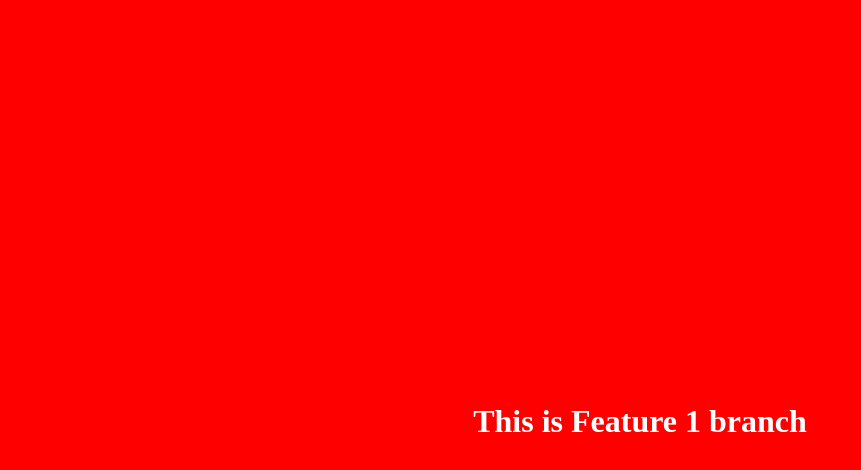
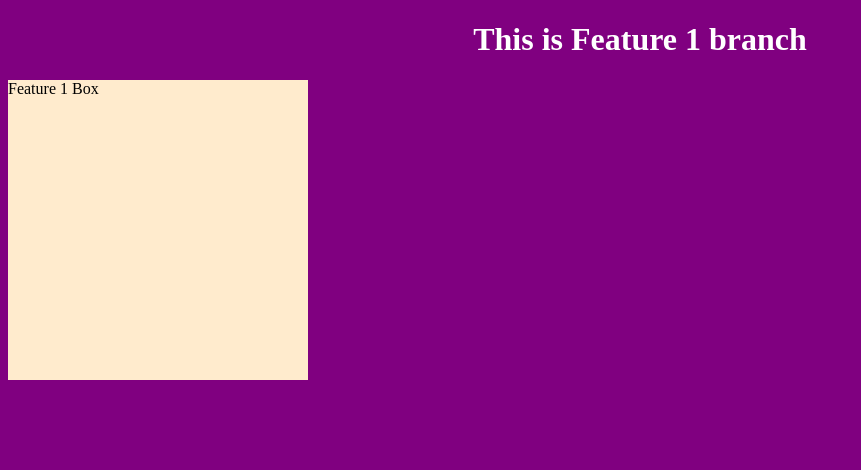
Before and after one commit to Sandeepbidla/cherrypick-example, a plain HTML site: page index.html in a window 1280 px wide. Shown: the whole page, without its empty margins (0-861 px from the left). Drawn offline with Linux system fonts and the light colour scheme.

Commit message:
Added feature 1 box

```diff
--- a/index.html
+++ b/index.html
@@ -7,7 +7,7 @@
   <title>Document</title>
 <style>
   body {
-    background-color: red;
+    background-color: purple;
 
   }
   h1 {
@@ -15,7 +15,12 @@
     display: flex;
     align-items: center;
     justify-content: center;
-    height: 100vh;
+    /* height: 100vh; */
+  }
+  .box1 {
+    width: 300px;
+    height: 300px;
+    background-color: blanchedalmond;
   }
 </style>
 
@@ -23,6 +28,8 @@
 <body>
 
   <h1>This is Feature 1 branch</h1>
+  <div class="box1">Feature 1 Box</div>
+
 
 
 </body>
```
